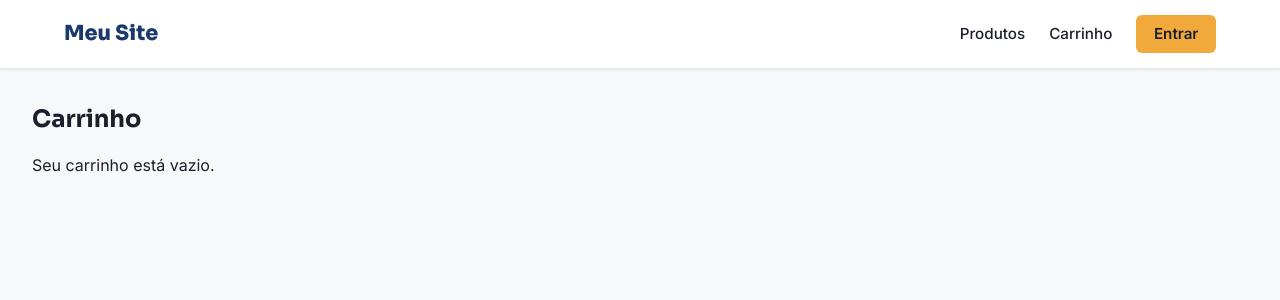
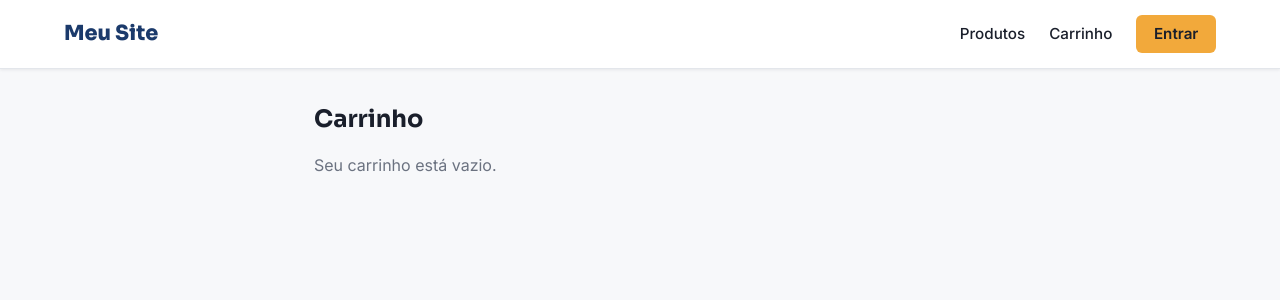
Before and after one commit to bUxxat-tefma0-rectof/meu-site-teste, a React (Vite) app in the folder frontend/: page /carrinho in a window 1280 px wide. Shown: the top 300 px of the page. Built offline with nearby package versions, Linux system fonts and the light colour scheme.

Commit message:
Update Cart.jsx

```diff
--- a/frontend/src/pages/Cart.jsx
+++ b/frontend/src/pages/Cart.jsx
@@ -34,21 +34,21 @@ export default function Cart() {
   }, 0)
 
   return (
-    <div style={{ padding: '2rem' }}>
+    <div className="container" style={{ padding: '2rem 1.5rem', maxWidth: '700px' }}>
       <h2>Carrinho</h2>
-      {items.length === 0 && <p>Seu carrinho está vazio.</p>}
+      {items.length === 0 && <p style={{ color: 'var(--color-text-muted)' }}>Seu carrinho está vazio.</p>}
       {items.map((item, index) => (
-        <div key={index} style={{ display: 'flex', justifyContent: 'space-between', borderBottom: '1px solid #ddd', padding: '0.5rem 0' }}>
+        <div key={index} className="card cart-item">
           <span>{item.product.name} x{item.quantity}</span>
-          <span>R$ {((item.product.promotional_price || item.product.price) * item.quantity).toFixed(2)}</span>
-          <button onClick={() => removeItem(index)}>Remover</button>
+          <span className="price-tag">{((item.product.promotional_price || item.product.price) * item.quantity).toFixed(2)}</span>
+          <button onClick={() => removeItem(index)} style={{ background: 'var(--color-danger)' }}>Remover</button>
         </div>
       ))}
       {items.length > 0 && (
-        <>
-          <h3>Total: R$ {total.toFixed(2)}</h3>
-          <button onClick={() => navigate('/checkout')} style={{ padding: '0.5rem 1rem' }}>Finalizar Compra</button>
-        </>
+        <div className="card" style={{ padding: '1.5rem', marginTop: '1rem' }}>
+          <h3>Total: <span className="price-tag">{total.toFixed(2)}</span></h3>
+          <button className="btn-accent" onClick={() => navigate('/checkout')} style={{ width: '100%' }}>Finalizar Compra</button>
+        </div>
       )}
     </div>
   )
```
